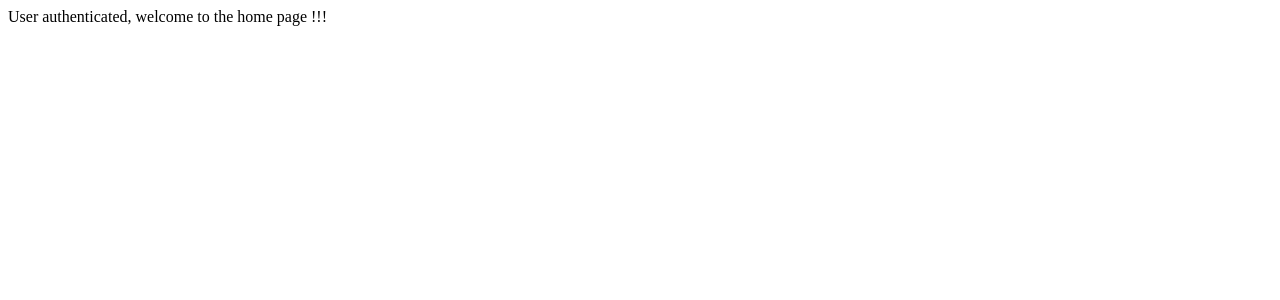
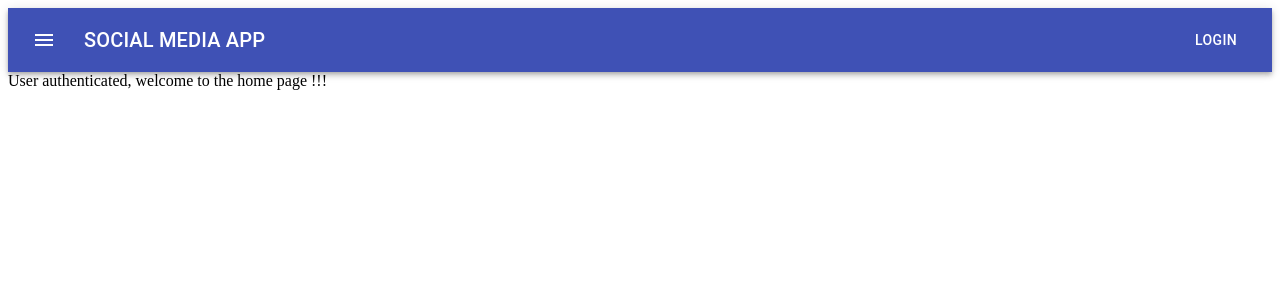
Before and after one commit to joshkim23/social-media-app, a React (Create React App) app: page /home in a window 1280 px wide. Shown: the top 300 px of the page. Built offline with nearby package versions, Linux system fonts and the light colour scheme.

Commit message:
started homepage, creatd header component

```diff
--- /dev/null
+++ b/src/components/Homepage/Header/Header.js
@@ -0,0 +1,42 @@
+import React from 'react';
+import { makeStyles } from '@material-ui/core/styles';
+import AppBar from '@material-ui/core/AppBar';
+import Toolbar from '@material-ui/core/Toolbar';
+import Typography from '@material-ui/core/Typography';
+import Button from '@material-ui/core/Button';
+import IconButton from '@material-ui/core/IconButton';
+import MenuIcon from '@material-ui/icons/Menu';
+
+const useStyles = makeStyles((theme) => ({
+  root: {
+    flexGrow: 1,
+  },
+  menuButton: {
+    marginRight: theme.spacing(2),
+  },
+  title: {
+    flexGrow: 1,
+  },
+}));
+
+const Header  = () => {
+    const classes = useStyles();
+
+    return (
+        <div className={classes.root}>
+            <AppBar position="static">
+                <Toolbar>
+                <IconButton edge="start" className={classes.menuButton} color="inherit" aria-label="menu">
+                    <MenuIcon />
+                </IconButton>
+                <Typography variant="h6" className={classes.title}>
+                    SOCIAL MEDIA APP
+                </Typography>
+                <Button color="inherit">Login</Button>
+                </Toolbar>
+            </AppBar>
+        </div>
+    )
+}
+
+export default Header;
--- a/src/components/Homepage/HomePage.js
+++ b/src/components/Homepage/HomePage.js
@@ -1,8 +1,10 @@
 import React from 'react';
+import Header from './Header/Header.js';
 
 const HomePage = ({username}) => {
     return (
         <div>
+            <Header />
             User authenticated, welcome to the home page {username}!!!
         </div>
     )
```
